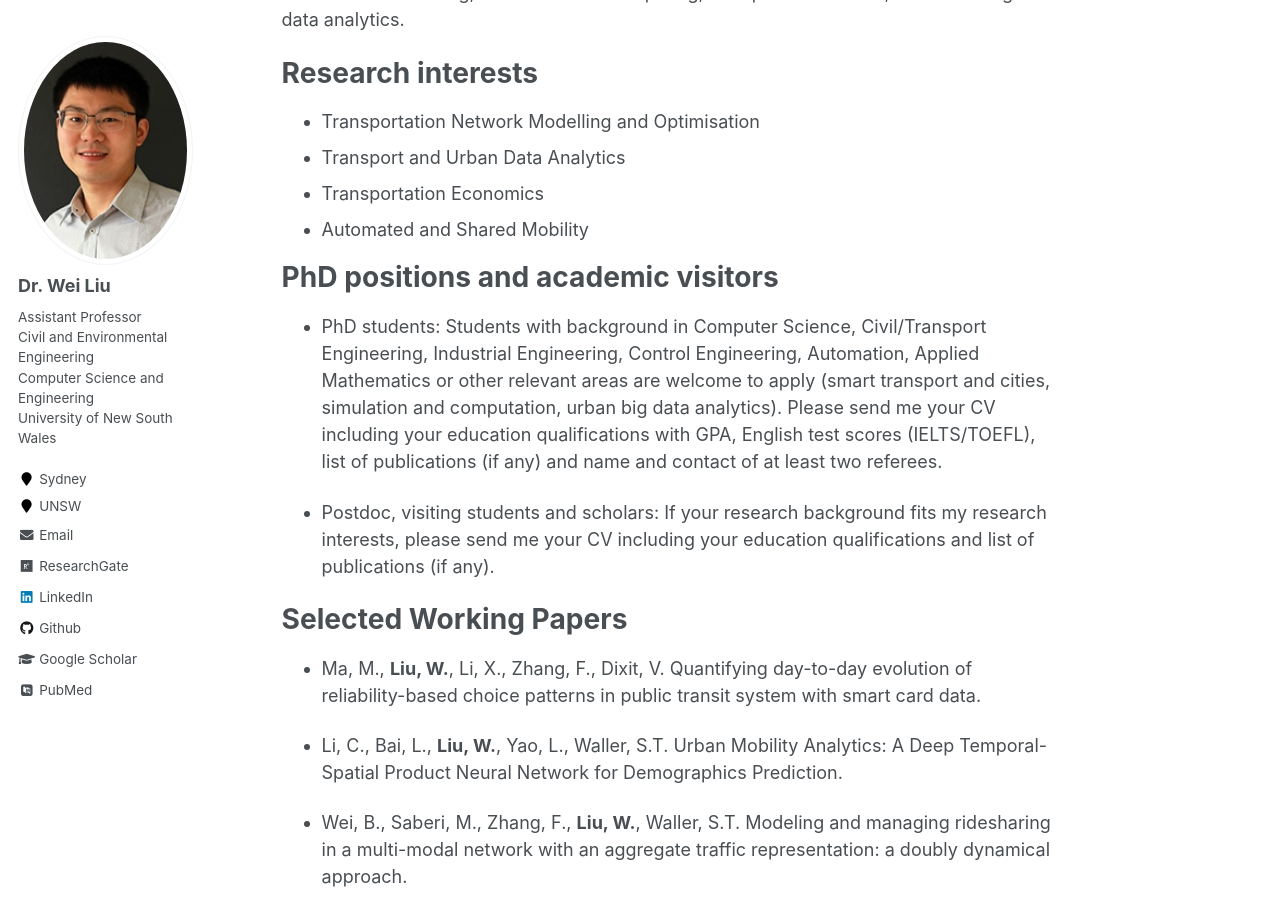
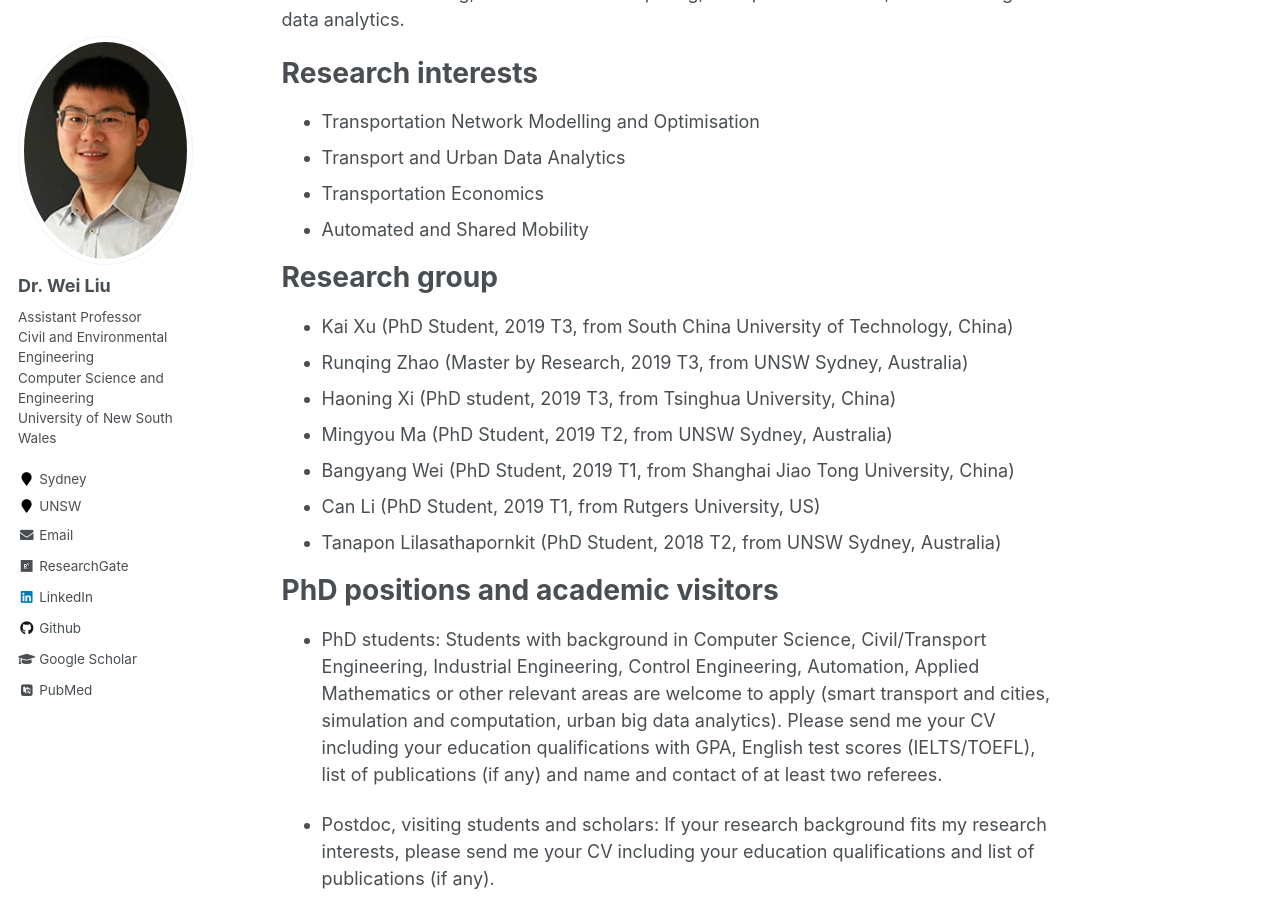
Before and after one commit to weiliu2016/weiliu2016.github.io, a Jekyll site: the page built from _pages/about.md, in a window 1280 px wide and 900 px high, scrolled down 343 px. Built offline with Jekyll 4.4.1, drawn with Linux system fonts in a browser that asks for light colours; some web fonts are replaced.

Commit message:
Update about.md

```diff
--- a/_pages/about.md
+++ b/_pages/about.md
@@ -16,6 +16,16 @@ Research interests
 - Transport and Urban Data Analytics
 - Transportation Economics
 - Automated and Shared Mobility
+
+Research group
+======
+- Kai Xu (PhD Student, 2019 T3, from South China University of Technology, China)
+- Runqing Zhao (Master by Research, 2019 T3, from UNSW Sydney, Australia)
+- Haoning Xi (PhD student, 2019 T3, from Tsinghua University, China)
+- Mingyou Ma (PhD Student, 2019 T2, from UNSW Sydney, Australia)
+- Bangyang Wei (PhD Student, 2019 T1, from Shanghai Jiao Tong University, China)
+- Can Li (PhD Student, 2019 T1, from Rutgers University, US)
+- Tanapon Lilasathapornkit (PhD Student, 2018 T2, from UNSW Sydney, Australia)
 
 PhD positions and academic visitors
 ======
```
